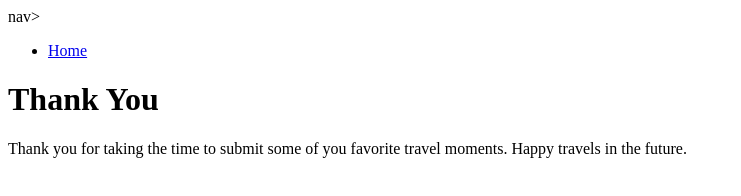
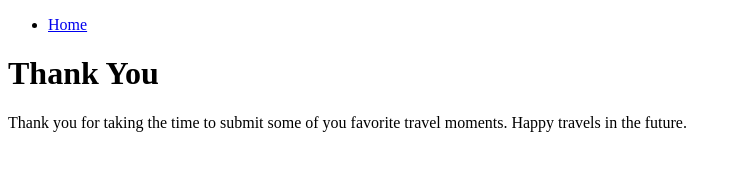
Before and after one commit to ajpeterson/ajpeterson.github.io, a plain HTML site: page thank_you.html in a window 1280 px wide. Shown: the whole page, without its empty margins (0-741 px from the left). Drawn offline with Linux system fonts and the light colour scheme.

Commit message:
corrected error with nav tag

```diff
--- a/thank_you.html
+++ b/thank_you.html
@@ -5,7 +5,7 @@
     <title>A Trip to Ireland</title>
   </head>
   <body>
-    nav>
+    <nav>
       <ul>
         <li><a href="index.html">Home</a></li>
       </ul>
```
